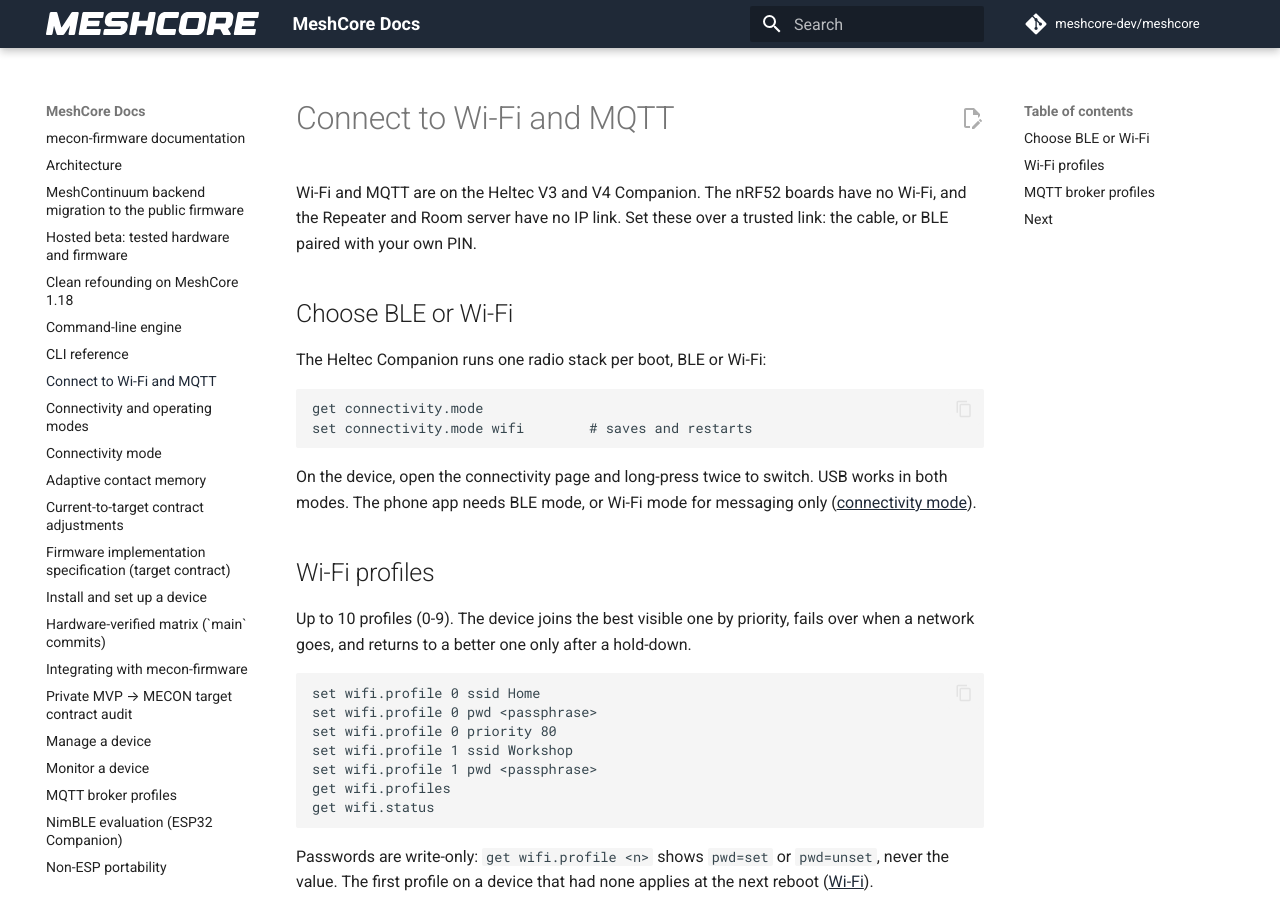
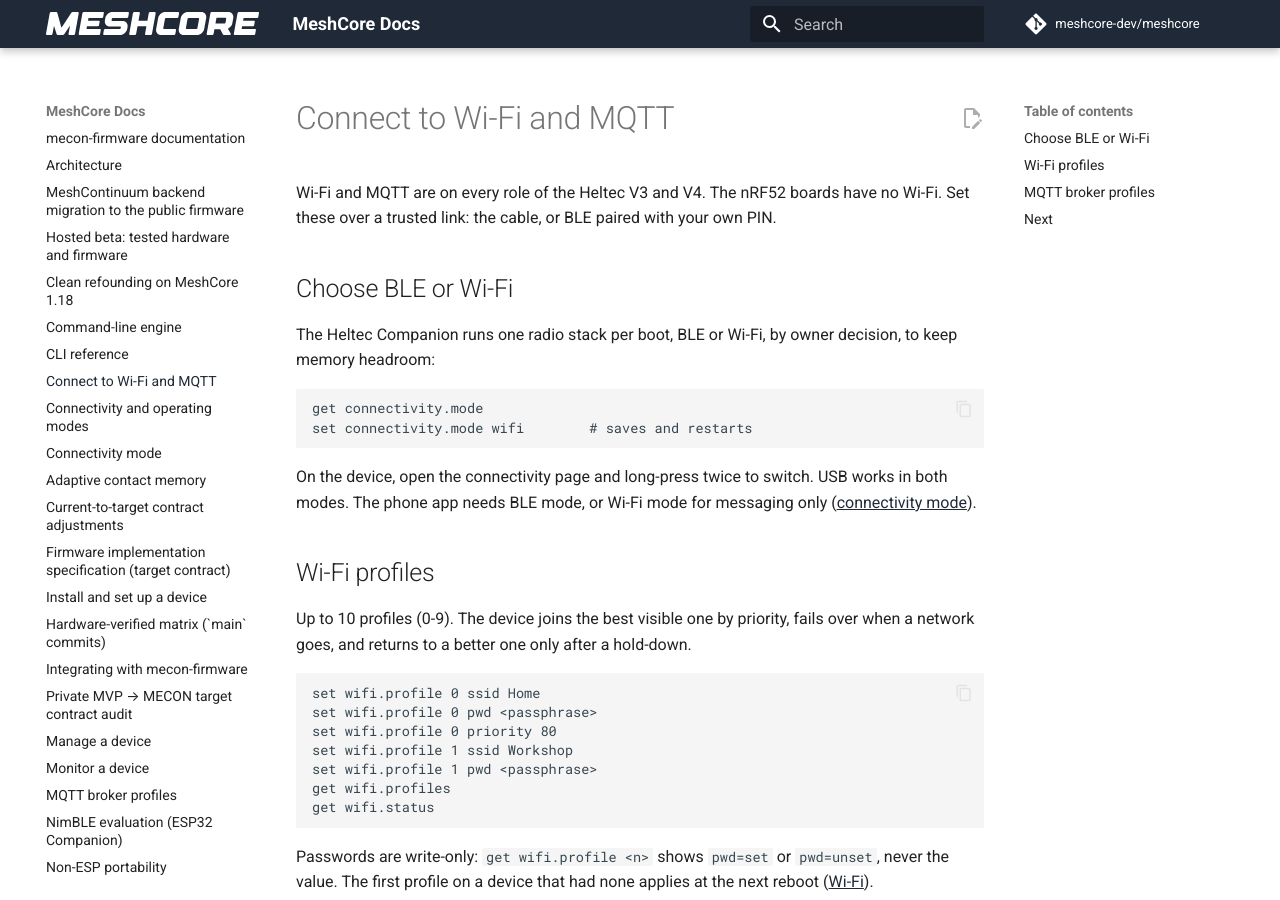
Before and after one commit to hoejriis/mecon-firmware, an MkDocs documentation site: the page built from docs/CONNECTING.md, in a window 1280 px wide and 900 px high. Built offline with MkDocs 1.6.1 and Material for MkDocs 9.7.7, drawn with Linux system fonts in a browser that asks for light colours; comment, search, counter and statistics services are not loaded.

Commit message:
docs: owner decisions on the possible exceptions, in the user guides
Owner decisions of 2026-11-01, relayed by the steward. Wi-Fi and MQTT
on every Heltec role; BLE or Wi-Fi per boot, nRF52 updates over USB
only and no app transport on a Hardened Wi-Fi Companion are stated as
owner decisions.

Co-Authored-By: Claude Opus 5.5 (1M context) <noreply@anthropic.com>

````diff
--- a/docs/CONNECTING.md
+++ b/docs/CONNECTING.md
@@ -1,10 +1,10 @@
 # Connect to Wi-Fi and MQTT
 
-Wi-Fi and MQTT are on the Heltec V3 and V4 Companion. The nRF52 boards have no Wi-Fi, and the Repeater and Room server have no IP link. Set these over a trusted link: the cable, or BLE paired with your own PIN.
+Wi-Fi and MQTT are on every role of the Heltec V3 and V4. The nRF52 boards have no Wi-Fi. Set these over a trusted link: the cable, or BLE paired with your own PIN.
 
 ## Choose BLE or Wi-Fi
 
-The Heltec Companion runs one radio stack per boot, BLE or Wi-Fi:
+The Heltec Companion runs one radio stack per boot, BLE or Wi-Fi, by owner decision, to keep memory headroom:
 
 ```text
 get connectivity.mode
````
Also changed, not shown: docs/MANAGING.md (+1 -1 lines), docs/UPDATING_AND_RECOVERY.md (+2 -2 lines).
